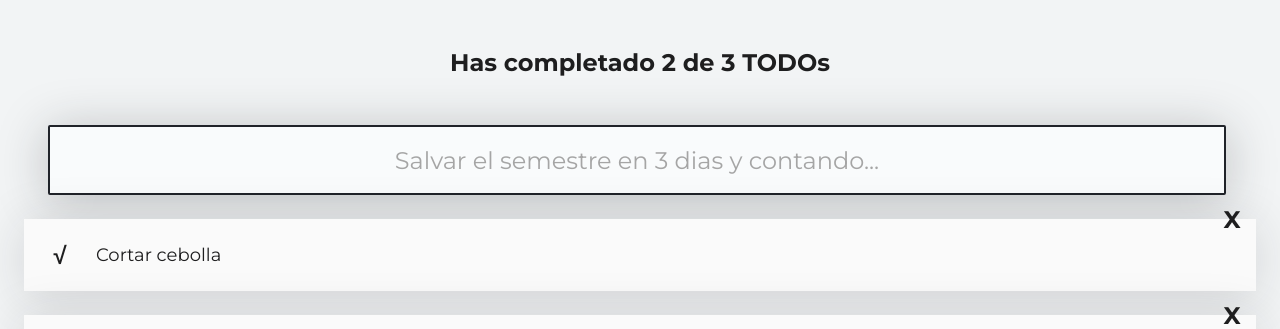
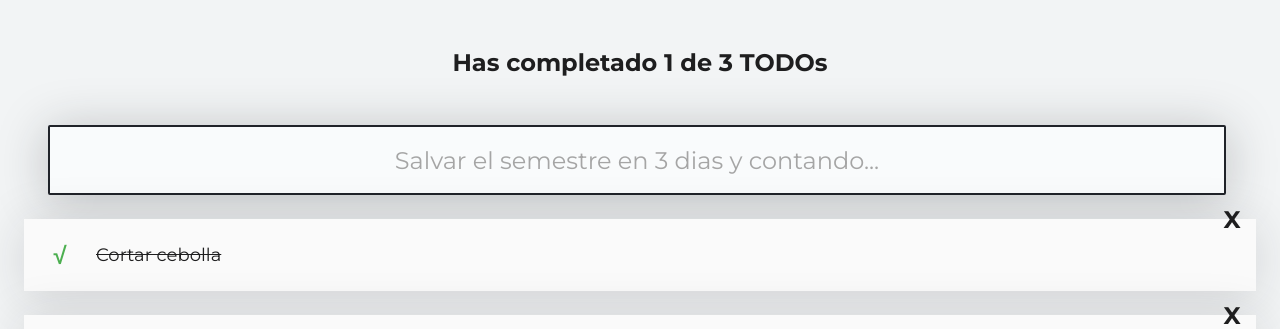
Before and after one commit to JessAT18/curso-react-patrones-render, a React (Create React App) app: page / in a window 1280 px wide. Shown: the top 329 px of the page. Built offline with nearby package versions, Linux system fonts and the light colour scheme.

Commit message:
Contando y buscando todos

```diff
--- a/src/App.js
+++ b/src/App.js
@@ -6,21 +6,45 @@
 import { CreateTodoButton } from "./CreateTodoButton";
 import { TodoItem } from "./TodoItem";
 
-const todos = [
-  { text: 'Cortar cebolla', completed: false },
+const defaultTodos = [
+  { text: 'Cortar cebolla', completed: true },
   { text: 'Tomar el curso de intro a React', completed: false },
   { text: 'Llorar con la llorona', completed: false },
 ];
 
 function App() {
+  const [todos, setTodos] = React.useState(defaultTodos);
+  const [searchValue, setSearchValue] = React.useState('');
+
+  const completedTodos = todos.filter(todo => !!todo.completed).length;
+  const totalTodos = todos.length;
+
+  let searchedTodos = [];
+
+  if (!searchValue.length >= 1) {
+    searchedTodos = todos;
+  } else {
+    searchedTodos = todos.filter(todo => {
+      const todoText = todo.text.toLowerCase();
+      const searchText = searchValue.toLowerCase();
+      return todoText.includes(searchText);
+    });
+  }
+
   return (
     <React.Fragment>
-      <TodoCounter />
+      <TodoCounter
+        total = {totalTodos}
+        completed = {completedTodos}
+      />
 
-      <TodoSearch />
+      <TodoSearch
+        searchValue={searchValue}
+        setSearchValue={setSearchValue}
+      />
 
       <TodoList>
-        {todos.map(todo => (
+        {searchedTodos.map(todo => (
           <TodoItem
           key={todo.text}
           text={todo.text}
--- a/src/TodoCounter.js
+++ b/src/TodoCounter.js
@@ -1,10 +1,10 @@
 import React from "react";
 import './TodoCounter.css';
 
-function TodoCounter() {
-    return(
-      <h2 className="TodoCounter">Has completado 2 de 3 TODOs</h2>
-    );
+function TodoCounter({ total, completed }) {
+  return(
+    <h2 className="TodoCounter">Has completado {completed} de {total} TODOs</h2>
+  );
 }
 
 export { TodoCounter };
--- a/src/TodoSearch.js
+++ b/src/TodoSearch.js
@@ -1,22 +1,19 @@
 import React from 'react';
 import './TodoSearch.css';
 
-function TodoSearch() {
-  const [searchValue, setSearchValue] = React.useState('');
-
+function TodoSearch({ searchValue, setSearchValue }) {
   const onSearchValueChange = (event) => {
     console.log(event.target.value);
     setSearchValue(event.target.value);
   };
-  return[
+  return(
     <input
       className="TodoSearch"
       placeholder="Salvar el semestre en 3 dias y contando..."
       value = {searchValue}
       onChange={onSearchValueChange}
-    />,
-    <p>{searchValue}</p>
-  ];
+    />
+  );
 }
 
 export { TodoSearch };
```
